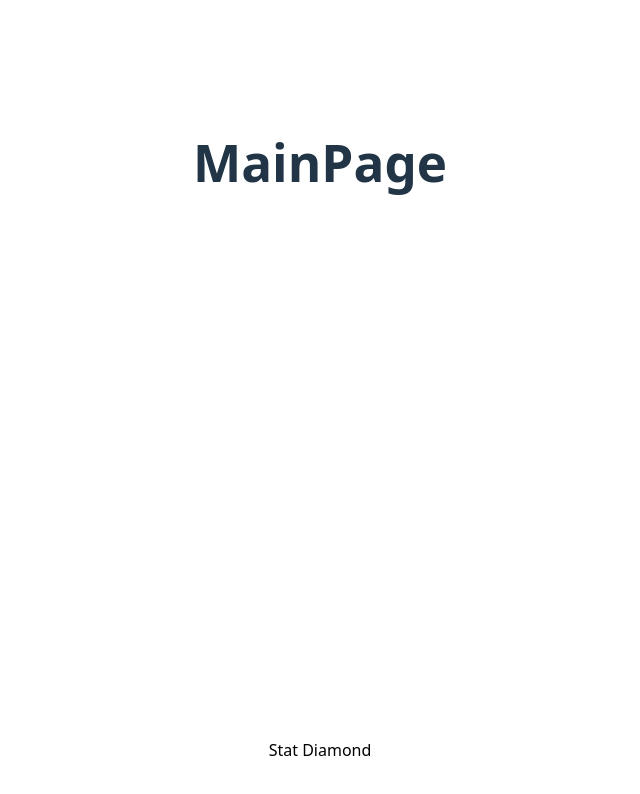
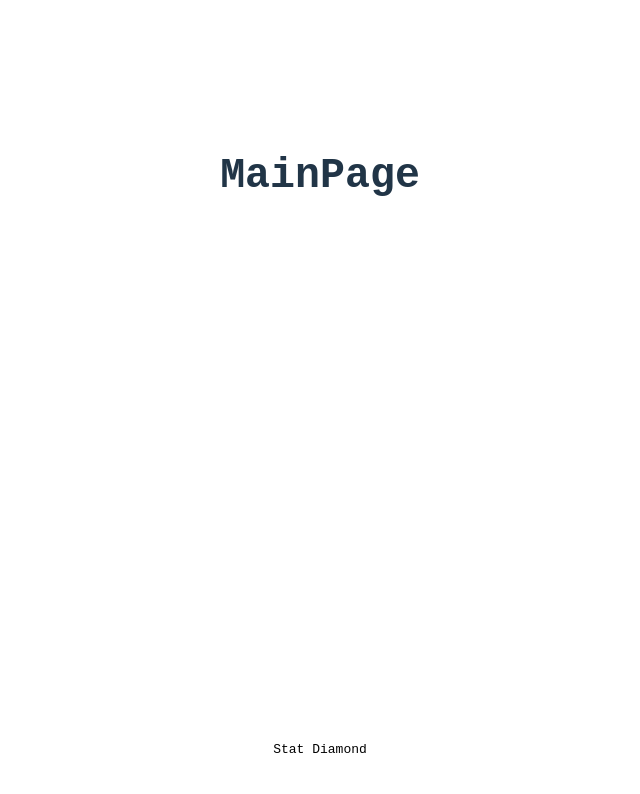
Before and after one commit to zackvalavanis/statDiamond, a React (Vite) app in the folder stat-diamond-frontend/: page / in a window 1280 px wide. Shown: the top 794 px of the page, without its empty margins (320-960 px from the left). Built offline with nearby package versions, Linux system fonts and the light colour scheme.

Commit message:
updates to styling and header

```diff
--- a/stat-diamond-frontend/src/App.css
+++ b/stat-diamond-frontend/src/App.css
@@ -4,6 +4,7 @@ body,
   max-width: 100%;
   margin: 0 auto;
   text-align: center;
+  font-family: monospace;
 }
 
 .app-layout {
--- a/stat-diamond-frontend/src/Screens/Header/Header.css
+++ b/stat-diamond-frontend/src/Screens/Header/Header.css
@@ -1,22 +1,18 @@
 header {
   width: 100%;
-  height: 100px;
+  height: 125px;
   display: flex;
-  align-items: flex-end;
-  /* everything sits at bottom */
-  justify-content: flex-start;
-  /* align to left */
   padding: 0 40px;
   box-sizing: border-box;
-  gap: 80px;
+  gap: 60px;
   /* space between Stat Diamond and links */
 }
 
 .stat-diamond {
-  font-size: 30px;
+  font-size: 50px;
   color: white;
   text-decoration: none;
-  align-self: flex-end;
+  align-self: center;
   /* bottom-align even with smaller links */
 }
 
@@ -30,7 +26,7 @@ header {
   font-size: 20px;
   color: white;
   text-decoration: none;
-  align-self: flex-end;
+  align-self: center;
   /* bottom-align links */
 }
 
```
Also changed, not shown: stat-diamond-frontend/src/assets/StatDiamondLogo.png (added).
